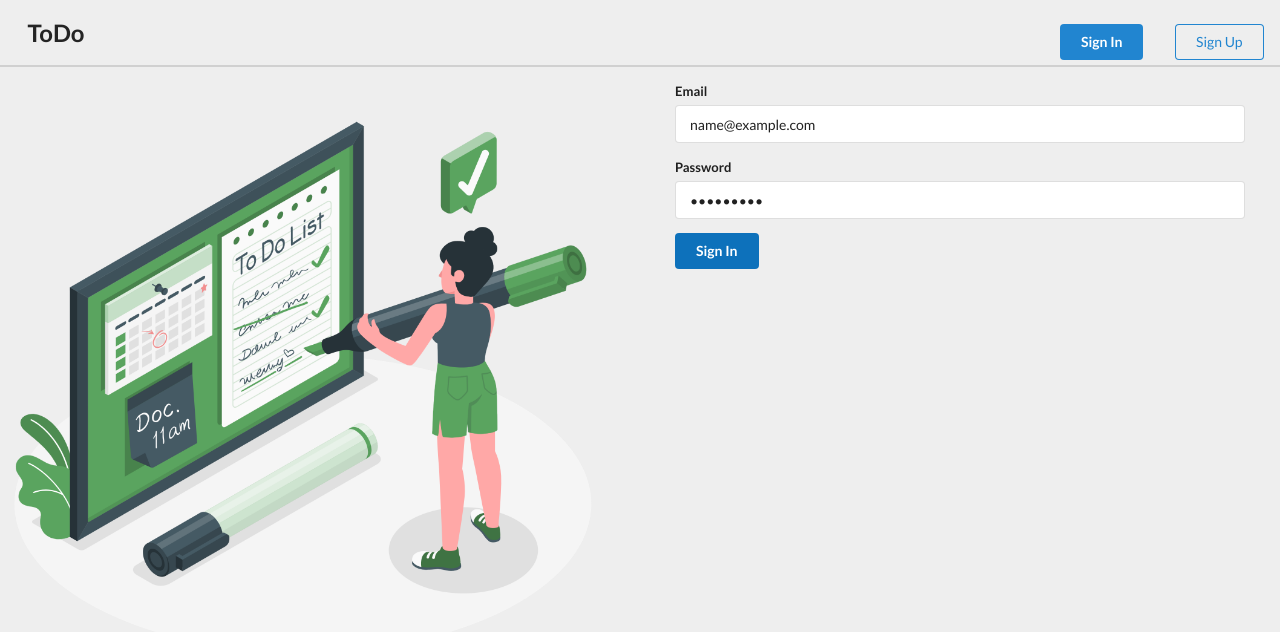
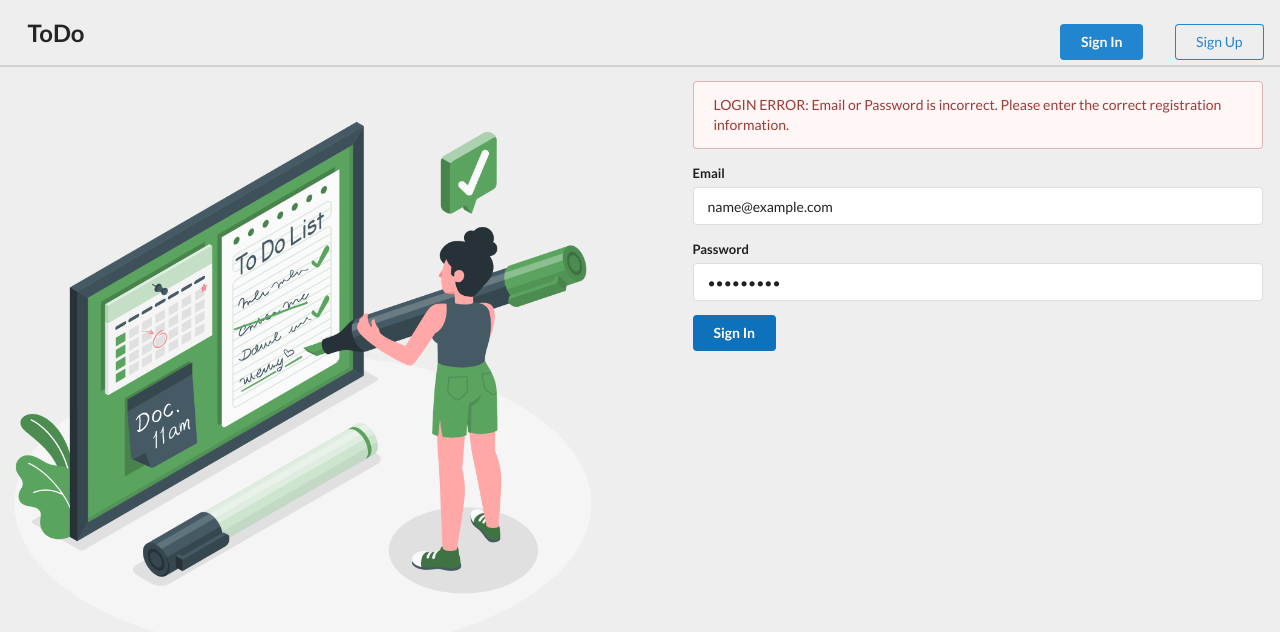
Before and after one commit to jima-r20/react-todo, a React (Create React App) app in the folder todos/: page /signin in a window 1280 px wide. Both pictures are taken after typing "name@example.com", "Sample123" into the empty fields and a click on the button "Sign In". Shown: the top 632 px of the page. Built offline with nearby package versions, Linux system fonts and the light colour scheme; no server answers.

Commit message:
ログインページのデザイン変更とログインエラー時のメッセージ表示機能の追加

```diff
--- a/todos/src/actions/index.js
+++ b/todos/src/actions/index.js
@@ -48,6 +48,7 @@ export const signIn = (params) => async (dispatch) => {
     history.push('/todos');
   } catch (err) {
     console.log('Login error');
+    throw err;
   }
 };
 
--- a/todos/src/components/ authentication/SignIn.js
+++ b/todos/src/components/ authentication/SignIn.js
@@ -1,4 +1,4 @@
-import React, { useState } from 'react';
+import React, { useState, useEffect } from 'react';
 import { useForm } from 'react-hook-form';
 import { connect } from 'react-redux';
 import { signIn } from '../../actions';
@@ -6,17 +6,30 @@ import { signIn } from '../../actions';
 const SignIn = (props) => {
   const { register, errors, handleSubmit } = useForm();
   const { signIn } = props;
-  // const [message, setMessege] = useState('');
+  const [message, setMessege] = useState(''); // ログインエラー時のメッセージ
+  const [submitButton, setSubmitButton] = useState('ui primary button'); // ボタンクリック時のスタイル変更用
 
   const onSubmit = async (formValues) => {
     // ログインフォームのemailをREST APIのログイン処理用にusernameに変更
     const { email, password } = formValues;
     const params = { username: email, password };
-    await signIn(params);
+    setSubmitButton('ui disabled primary button');
+    setMessege('');
+    try {
+      await signIn(params);
+    } catch (err) {
+      setSubmitButton('ui primary button');
+      setMessege(
+        'LOGIN ERROR: Email or Password is incorrect. Please enter the correct registration information.'
+      );
+    }
   };
 
+  useEffect(() => {}, [submitButton, message]);
+
   return (
-    <form className="ui form" onSubmit={handleSubmit(onSubmit)}>
+    <form className="ui form error" onSubmit={handleSubmit(onSubmit)}>
+      <div className="ui error message">{message}</div>
       <div className="field">
         <label>Email</label>
         <input
@@ -26,14 +39,14 @@ const SignIn = (props) => {
             pattern: /^[A-Za-z0-9]{1}[A-Za-z0-9_.-]*@{1}[A-Za-z0-9_.-]{1,}\.[A-Za-z0-9]{1,}$/,
           })}
         />
-        <div style={{ color: 'red' }}>
-          {errors.email &&
-            errors.email.type === 'required' &&
-            'Email is required'}
-          {errors.email &&
-            errors.email.type === 'pattern' &&
-            'This input format is invalid'}
-        </div>
+        {errors.email && errors.email.type === 'required' ? (
+          <div className="ui pointing red basic label">Email is required</div>
+        ) : null}
+        {errors.email && errors.email.type === 'pattern' ? (
+          <div className="ui pointing red basic label">
+            This input format is invalid
+          </div>
+        ) : null}
       </div>
       <div className="field">
         <label>Password</label>
@@ -42,11 +55,13 @@ const SignIn = (props) => {
           name="password"
           ref={register({ required: true })}
         />
-        <div style={{ color: 'red' }}>
-          {errors.password && 'Password is required'}
-        </div>
+        {errors.password ? (
+          <div className="ui pointing red basic label">
+            Password is required
+          </div>
+        ) : null}
       </div>
-      <button className="ui button primary" type="submit">
+      <button className={submitButton} type="submit">
         Sign In
       </button>
     </form>
--- a/todos/src/components/App.js
+++ b/todos/src/components/App.js
@@ -22,7 +22,7 @@ const App = () => {
             <div className="column">
               <img className="ui image" src="To do list-amico.png" />
             </div>
-            <div className="column" style={{ width: '80vh' }}>
+            <div className="column" style={{ width: '80vh', margin: '0 auto' }}>
               <Switch>
                 <Route path="/" exact component={MainPage} />
                 <Route path="/signup" exact component={SignUp} />
```
